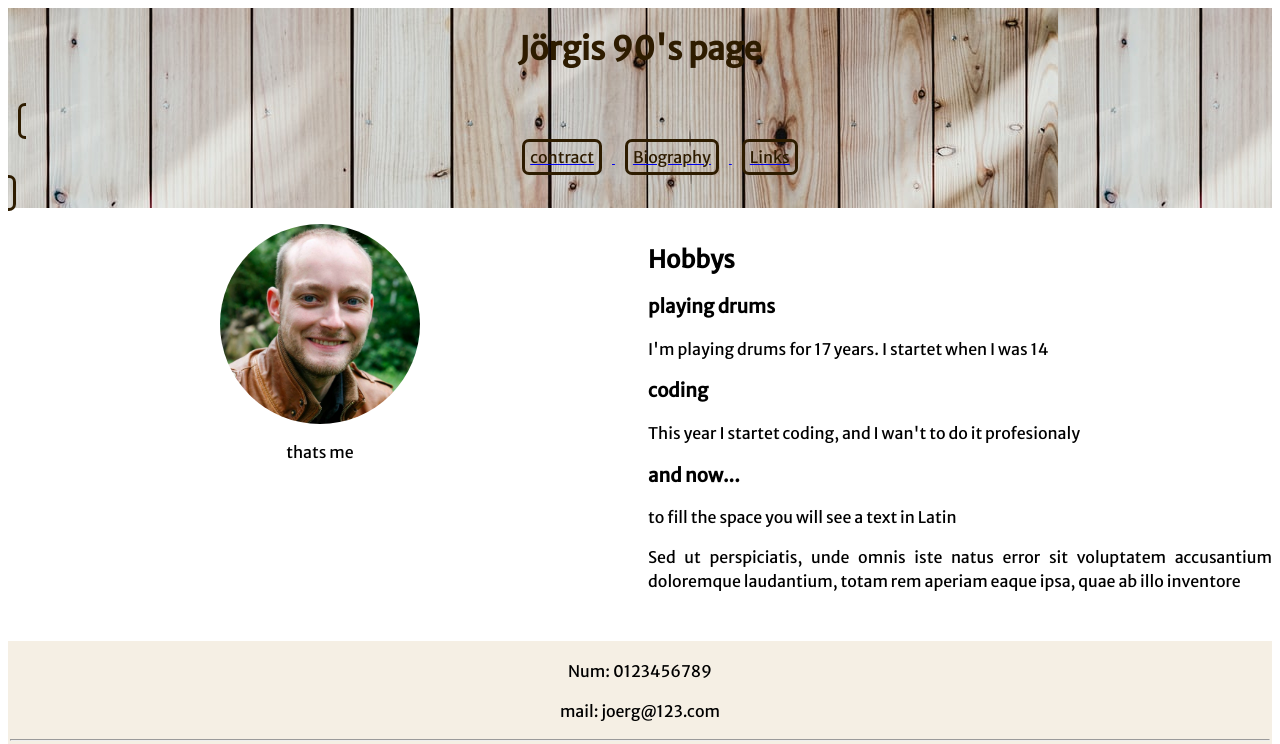
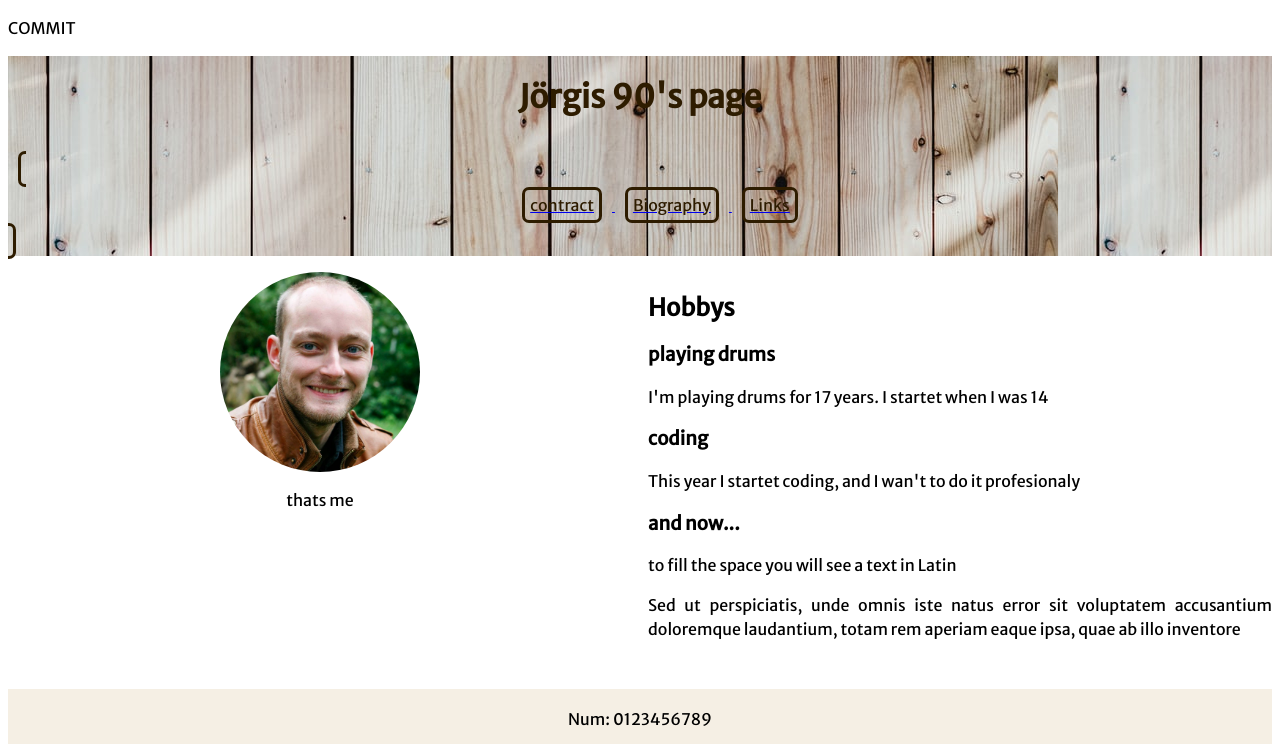
Before and after one commit to joerghebestreit/personal-website, a plain HTML site: page index.html in a window 1280 px wide. Shown: the top 744 px of the page. Drawn offline with Linux system fonts and the light colour scheme.

Commit message:
Minor change in index

```diff
--- a/index.html
+++ b/index.html
@@ -8,6 +8,7 @@
         <link href="https://fonts.googleapis.com/css2?family=Merriweather+Sans&display=swap" rel="stylesheet">
     </head>
     <body>
+        <p>COMMIT</p>
         <div class="layout-grid">
         <header class="grid-header">
             <h1>Jörgis 90's page</h1>
```
